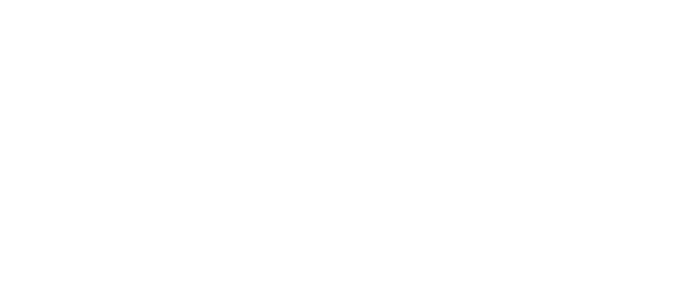
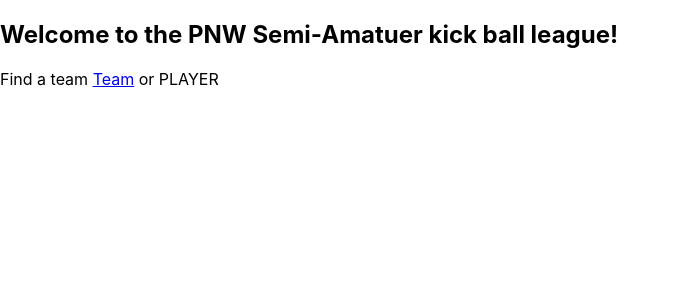
Before and after one commit to BrettSeifried/kickball-react, a React (Create React App) app: page / in a window 1280 px wide. Shown: the top 300 px of the page, without its empty margins (0-678 px from the left). Built offline with nearby package versions, Linux system fonts and the light colour scheme.

Commit message:
routing to Team List Page works

```diff
--- a/src/App.js
+++ b/src/App.js
@@ -1,12 +1,21 @@
-import logo from './logo.svg';
 import './App.css';
 import { BrowserRouter, Switch, Route, NavLink } from 'react-router-dom';
+import HomeDetail from './Views/Home/HomeDetail';
+import TeamsDetail from './Views/Teams/TeamsDetail';
+import TeamsList from './Views/Teams/TeamsList';
 
 function App() {
   return (
     <main className="container">
       <BrowserRouter>
-        <Switch></Switch>
+        <Switch>
+          <Route exact path="/">
+            <HomeDetail />
+          </Route>
+          <Route path="/teams">
+            <TeamsList />
+          </Route>
+        </Switch>
       </BrowserRouter>
     </main>
   );
--- /dev/null
+++ b/src/Views/Home/HomeDetail.js
@@ -0,0 +1,12 @@
+import { Link } from 'react-router-dom';
+
+export default function HomeDetail() {
+  return (
+    <div className="home">
+      <h2> Welcome to the PNW Semi-Amatuer kick ball league!</h2>
+      <p>
+        Find a team <Link to={'/teams'}>Team</Link> or PLAYER
+      </p>
+    </div>
+  );
+}
--- a/src/Views/Teams/TeamsDetail.js
+++ b/src/Views/Teams/TeamsDetail.js
@@ -0,0 +1,9 @@
+import { useEffect, useState } from 'react';
+import Team from '../../components/TeamFunction/Team';
+import { getTeamById } from '../../services/teamRoute';
+import { useParams } from 'react-router-dom';
+import { Link } from 'react-router-dom';
+
+export default function TeamsDetail() {
+  return <p>Test</p>;
+}
--- a/src/Views/Teams/TeamsList.js
+++ b/src/Views/Teams/TeamsList.js
@@ -0,0 +1,11 @@
+import { useEffect, useState } from 'react';
+import Team from '../../components/TeamFunction/Team';
+import { getTeams } from '../../services/teamRoute';
+
+export default function TeamsList() {
+  return (
+    <ul className="team-list">
+      <li>TEAM NAME</li>
+    </ul>
+  );
+}
--- a/src/services/teamRoute.js
+++ b/src/services/teamRoute.js
@@ -0,0 +1,5 @@
+// import client from './client';
+
+// export async function getTeams(query) {
+
+// }
```
Also changed, not shown: src/components/TeamFunction/Team.js (+8 -0 lines).
